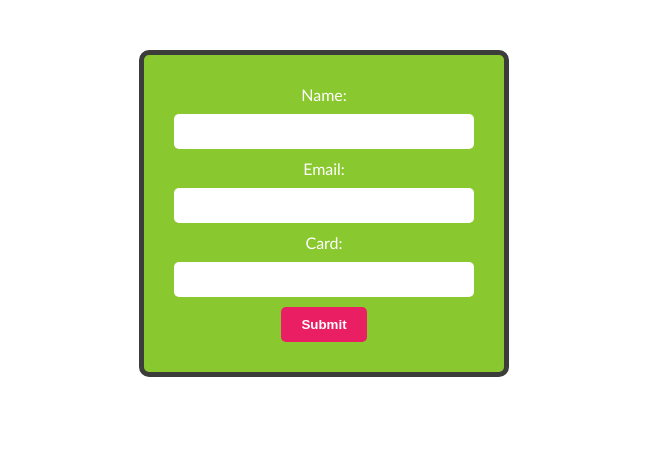
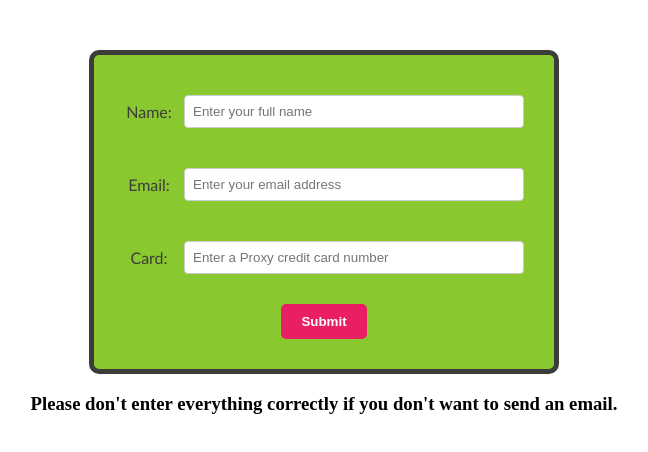
Before and after one commit to tltommu/apprenticeship_project, an Angular app: page / in a window 1280 px wide. Shown: the top 452 px of the page, without its empty margins (316-964 px from the left). Built offline with nearby package versions, Linux system fonts and the light colour scheme.

Commit message:
Adding alert and enabling email sending function.

```diff
--- a/src/app/app.component.css
+++ b/src/app/app.component.css
@@ -1,3 +1,7 @@
+form {
+  max-width: 700px;
+  margin: 0 auto;
+}
     input {
     display: block;
     margin: 10px auto;
@@ -25,7 +29,7 @@
     background-color: #89c82e;
     padding: 30px;
     border-radius: 10px;
-    width: 300px;
+    width: 400px;
     margin-left: auto;
     margin-right: auto;
     color: white;
@@ -42,6 +46,8 @@
     border-radius: 5px;
   }
   .input-group {
+    width: 100%; /* makes all inputs the same width */
+    max-width: 400px; /* optional: limit how wide it gets */
     position: relative;
     display: flex;
     align-items: center;
@@ -49,8 +55,11 @@
   }
 
   .input-group input {
+    width: 100%; /* makes all inputs the same width */
+    max-width: 230px; /* optional: limit how wide it gets */
+
     flex: 1;
-    padding-right: 30px;
+
   }
 
   /* Icon inside the input */
@@ -70,3 +79,49 @@
   .cross {
     color: #e91e63;
   }
+
+  .input-row {
+    display: flex;
+    align-items: center;
+    margin-bottom: 20px;
+  }
+
+  .input-row label {
+    width: 50px; /* fixed width ensures alignment */
+    color: #3c3c3b;
+    margin-right: 10px;
+    font-weight: 500;
+  }
+
+  .input-wrapper {
+    position: relative;
+    flex-grow: 1;
+    max-width: 400px;
+  }
+
+  .input-wrapper input {
+    width: 100%;
+    padding: 8px 30px 8px 8px; /* space for icon on the right */
+    border: 1px solid #ccc;
+    border-radius: 4px;
+    box-sizing: border-box;
+  }
+
+  .icon {
+    position: absolute;
+    right: 8px;
+    top: 50%;
+    transform: translateY(-50%);
+    font-size: 1.2rem;
+  }
+
+  .tick {
+    color: #89c82e;
+  }
+
+  .cross {
+    color: #e91e63;
+  }
+  .h1{
+    text-align: center;
+  }
--- a/src/app/app.component.html
+++ b/src/app/app.component.html
@@ -10,32 +10,42 @@
 
 
 <!-- HTML Template matching the wireframe and user stories -->
-<form (ngSubmit)="onSubmit()" #userForm="ngForm" class="form-container">
+<form #userForm="ngForm" (ngSubmit)="onSubmit(userForm)" novalidate class="form-container">
+  <div class="input-row">
     <label for="name">Name:</label>
-<div class="input-group">
+    <div class="input-wrapper">
       <input
         type="text"
         id="name"
         name="name"
+        placeholder="Enter your full name"
         required
         [(ngModel)]="user.name"
-    pattern="^[a-zA-Z\\s ]+$"
+        pattern="^[a-zA-ZÀ-ÿ' -]+$"
         #name="ngModel"
-    [ngClass]="{ 'valid-field': name.valid && name.touched, 'error-field': name.invalid && name.touched }"
+        [ngClass]="{
+          'valid-field': name.valid && name.touched,
+          'error-field': name.invalid && name.touched
+        }"
       />
       <span class="icon">
         <span *ngIf="name.valid && name.touched" class="tick">✔️</span>
         <span *ngIf="name.invalid && name.touched" class="cross">❌</span>
       </span>
     </div>
+  </div>
 
 
+
+
+  <div class="input-row">
     <label for="email">Email:</label>
-  <div class="input-group">
+    <div class="input-wrapper">
   <input
     type="email"
     id="email"
     name="email"
+    placeholder="Enter your email address"
     required
     [(ngModel)]="user.email"
     #email="ngModel"
@@ -46,28 +56,39 @@
     <span *ngIf="email.invalid && email.touched" class="cross">❌</span>
   </span>
   </div>
+</div>
 
 
+
+<div class="input-row">
     <label for="card">Card:</label>
-  <div class="input-group">
+    <div class="input-wrapper">
   <input
     type="text"
     id="card"
     name="card"
+    placeholder="Enter a Proxy credit card number"
     required
     pattern="^[0-9]{13,19}$"
     [(ngModel)]="user.card"
     #card="ngModel"
     [ngClass]="{ 'valid-field': card.valid && card.touched, 'error-field': card.invalid && card.touched }"
   />
+
   <span class="icon">
     <span *ngIf="card.valid && card.touched" class="tick">✔️</span>
     <span *ngIf="card.invalid && card.touched" class="cross">❌</span>
   </span>
 </div>
+</div>
 
-  <button type="submit" [disabled]="!userForm.valid">Submit</button>
+  <button type="submit" >Submit</button>
+
+  <div *ngIf="submitted" class="success-message">
+    🎉 You have successfully submitted your information!
+  </div>
 </form>
+<h3 class="h1">Please don't enter everything correctly if you don't want to send an email.</h3>
 
 
 <!-- * * * * * * * * * * * * * * * * * * * * * * * * * * * * * * * * -->
--- a/src/app/app.component.ts
+++ b/src/app/app.component.ts
@@ -18,13 +18,29 @@ export class AppComponent {
     card: ''
   };
 
-  onSubmit() {
-    if (this.validateLUHN(this.user.card)) {
-      const emailBody = `Name: ${this.user.name}\nEmail: ${this.user.email}\nCard: ${this.user.card}`;
-      window.location.href = `mailto:test@dn-uk.com?subject=Form Submission&body=${encodeURIComponent(emailBody)}`;
-    } else {
+  submitted=false;
+
+  onSubmit(form: any) {
+    if (!form.valid) {
+      alert('Please complete all fields correctly before submitting.');
+      return;
+    }
+
+    if (!this.validateLUHN(this.user.card)) {
       alert('Credit card number is invalid. Please try again.');
+      return;
     }
+
+    const emailBody = `Name: ${this.user.name}\nEmail: ${this.user.email}\nCard: ${this.user.card}`;
+    window.location.href = `mailto:test@dn-uk.com?subject=Form Submission&body=${encodeURIComponent(emailBody)}`;
+
+    this.submitted = true;
+
+    // Optional: Clear form after sending
+    setTimeout(() => {
+      this.submitted = false;
+      form.resetForm();
+    }, 3000);
   }
 
   validateLUHN(card: string): boolean {
```
Lines whose indentation alone changed are shown as unchanged.
